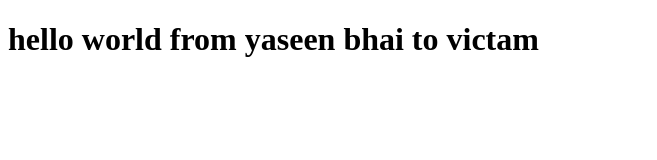
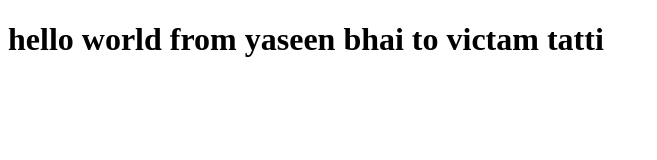
Before and after one commit to yaseenbinsaleem/bootcamp-class1, a plain HTML site: page index.html in a window 1280 px wide. Shown: the whole page, without its empty margins (0-657 px from the left). Drawn offline with Linux system fonts and the light colour scheme.

Commit message:
update to index.html

```diff
--- a/index.html
+++ b/index.html
@@ -7,7 +7,7 @@
     <title>Document</title>
 </head>
 <body>
-    <h1>hello world from yaseen bhai to victam</h1>
+    <h1>hello world from yaseen bhai to victam tatti</h1>
 </body>
 
 </html>
```
